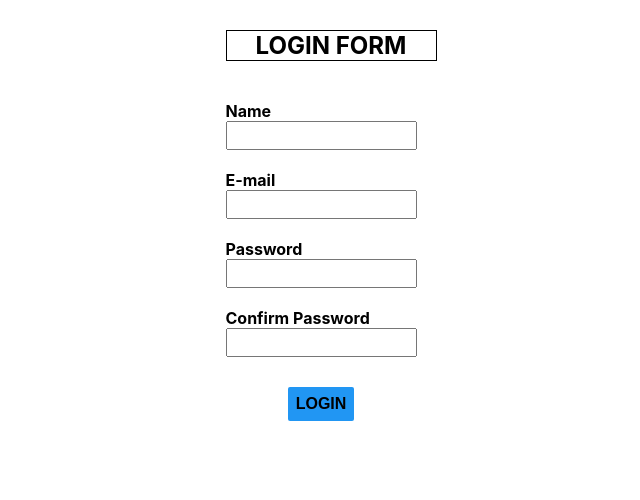
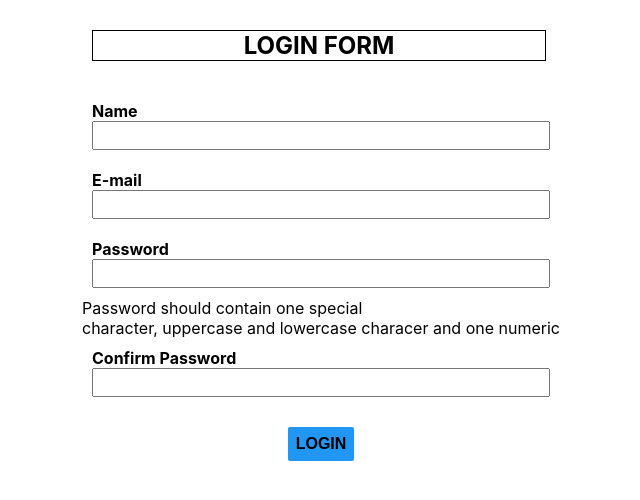
Before and after one commit to kanadeakshay/login_form_react, a React (Create React App) app: page / in a window 1280 px wide. Shown: the top 500 px of the page, without its empty margins (319-959 px from the left). Built offline with nearby package versions, Linux system fonts and the light colour scheme.

Commit message:
:bug: fix: small changes

```diff
--- a/public/index.html
+++ b/public/index.html
@@ -24,7 +24,7 @@
       work correctly both with client-side routing and a non-root public URL.
       Learn how to configure a non-root public URL by running `npm run build`.
     -->
-    <title>React App</title>
+    <title>Login Form</title>
   </head>
   <body>
     <noscript>You need to enable JavaScript to run this app.</noscript>
--- a/src/components/Heading/heading.css
+++ b/src/components/Heading/heading.css
@@ -1,6 +1,6 @@
 .heading{
     margin: 30px 10px;
-    width: 100%;
+    width: 95%;
     display: flex;
     flex-direction: column;
     align-items: center;
--- a/src/containers/home/home.css
+++ b/src/containers/home/home.css
@@ -8,6 +8,9 @@
     display: flex;
     flex-direction: column;
     align-items: center;
+}
+.precaution{
+    min-width: 40%;
 }
 .msg{
     display: flex;
@@ -37,3 +40,9 @@
     border-radius: 2px;
     cursor: pointer;
 }
+.details span{
+    font-weight: bold;
+}
+.details p{
+    font-size: 1rem;
+}
--- a/src/containers/home/home.js
+++ b/src/containers/home/home.js
@@ -69,6 +69,9 @@ const Home = () => {
                                 <Input htmlFor="password" type="password" name="password" id="password"
                                     value={password} label="Password"
                                     onChange={(e) => setPassword(e.target.value)} />
+                                <span className='precaution'>Password should contain one special <br />
+                                    character, uppercase and lowercase characer and one numeric</span>
+
                                 <Input htmlFor="confirmPassword" type="password" name="confirmPassword" id="confirmPassword"
                                     value={confirmPassword} label="Confirm Password"
                                     onChange={(e) => setConfirmPassword(e.target.value)}
@@ -80,7 +83,7 @@ const Home = () => {
                                         "" :
                                         <div className='msg'>
                                             <h4 className='error-msg'>{error}</h4>
-                                            </div>
+                                        </div>
                                 }
                                 <div className='btn'>
                                     <button type='submit'>Login</button>
@@ -91,10 +94,10 @@ const Home = () => {
                         :
 
                         // display the credentials that are entered
-                        <div>
+                        <div className='details'>
                             <Heading heading="Login Credentials" />
-                            <p>Your Name - {loginCredential.name}</p>
-                            <p>Your email - {loginCredential.email}</p>
+                            <p><span>Your Name</span> - {loginCredential.name}</p>
+                            <p><span>Your email</span> - {loginCredential.email}</p>
                             <div className='btn'>
                                 <button onClick={() => window.location.reload()}>Home Page 🏠</button>
                             </div>
```
